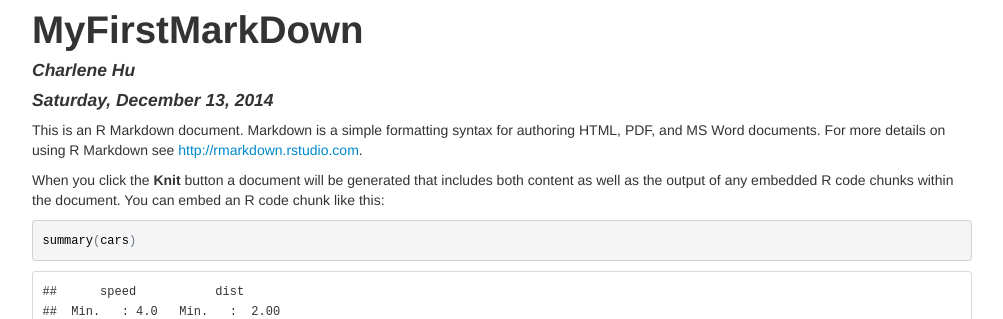
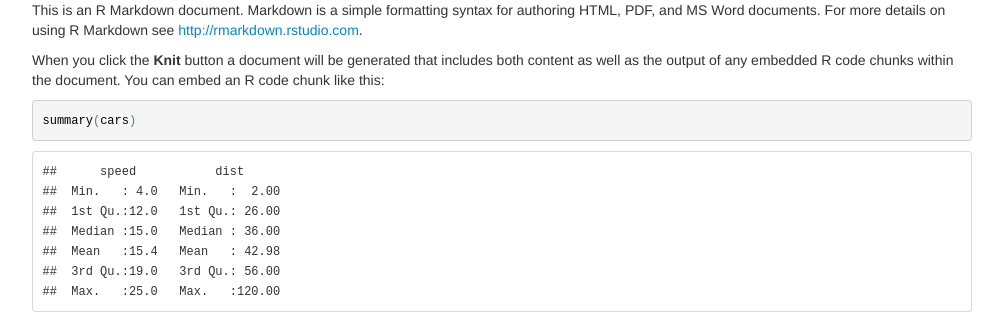
Before and after one commit to charlene-hu/dev_topic, a plain HTML site: page index.html in a window 1280 px wide. Shown: the top 319 px of the page, without its empty margins (138-1141 px from the left). Drawn offline with nearby package versions, Linux system fonts and the light colour scheme; some packages are replaced by stand-ins of ours.

Commit message:
github pages

```diff
--- a/index.html
+++ b/index.html
@@ -51,12 +51,6 @@ if (window.hljs && document.readyState && document.readyState === "complete") {
 <div class="container-fluid main-container">
 
 
-<div id="header">
-<h1 class="title">MyFirstMarkDown</h1>
-<h4 class="author"><em>Charlene Hu</em></h4>
-<h4 class="date"><em>Saturday, December 13, 2014</em></h4>
-</div>
-
 
 <p>This is an R Markdown document. Markdown is a simple formatting syntax for authoring HTML, PDF, and MS Word documents. For more details on using R Markdown see <a href="http://rmarkdown.rstudio.com">http://rmarkdown.rstudio.com</a>.</p>
 <p>When you click the <strong>Knit</strong> button a document will be generated that includes both content as well as the output of any embedded R code chunks within the document. You can embed an R code chunk like this:</p>
```
